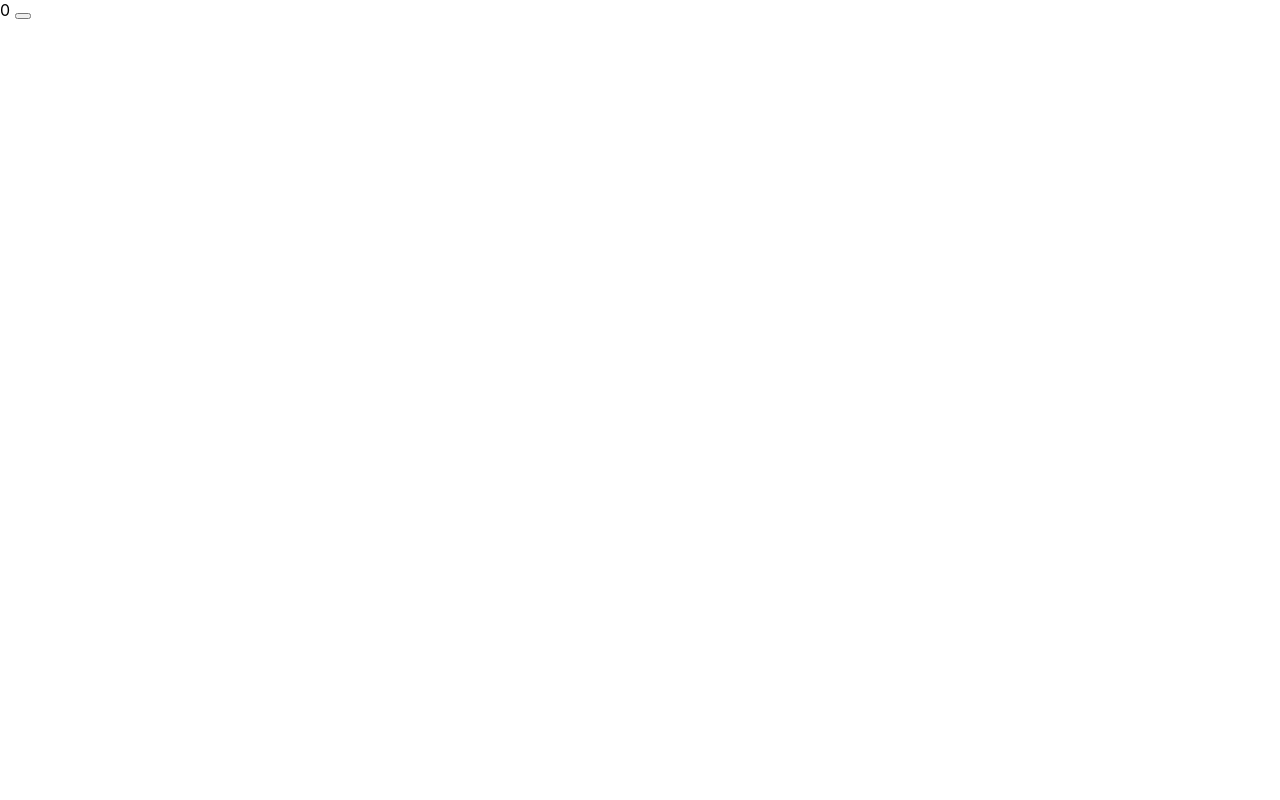
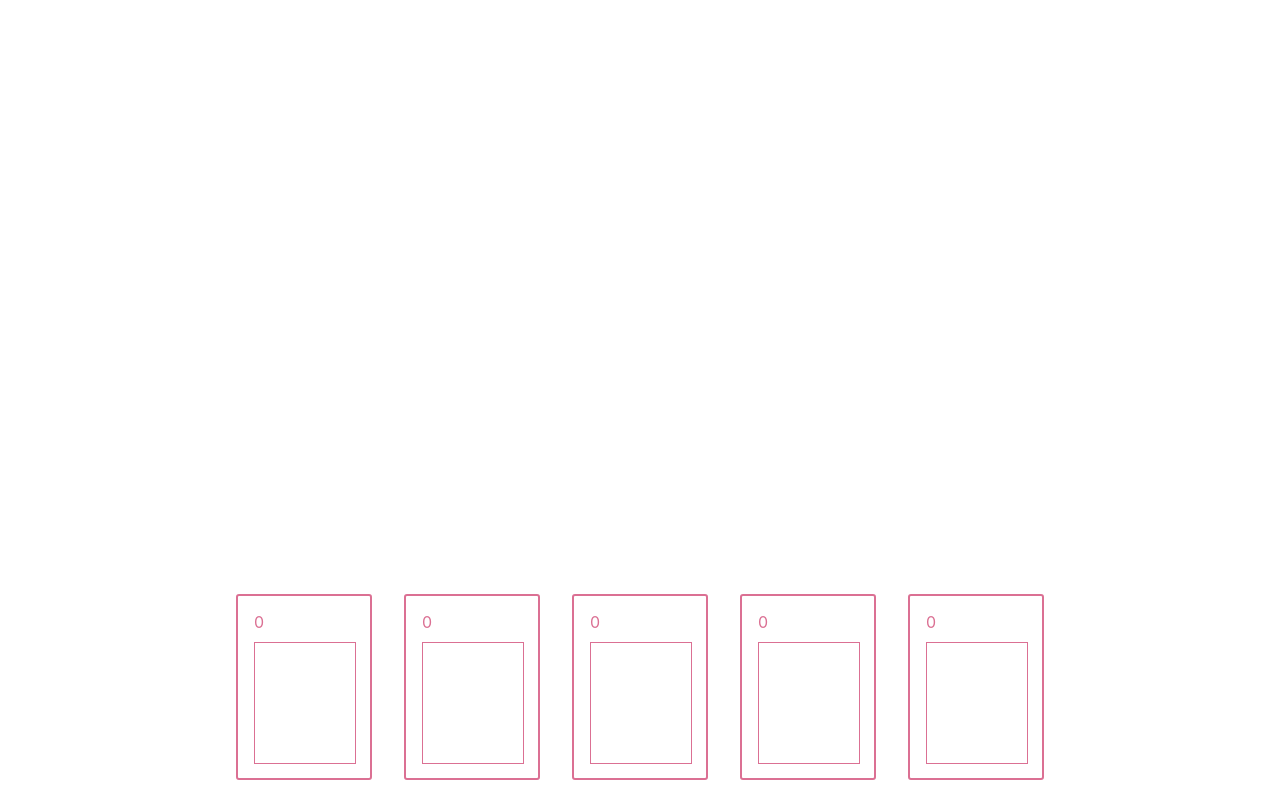
Before and after one commit to aleguern/oriflamkuch, a React (Create React App) app: page / in a window 1280 px wide. Built offline with nearby package versions, Linux system fonts and the light colour scheme.

Commit message:
feat(): init state

```diff
--- a/package.json
+++ b/package.json
@@ -9,6 +9,7 @@
     "react": "^17.0.1",
     "react-dom": "^17.0.1",
     "react-scripts": "4.0.0",
+    "styled-components": "^5.2.0",
     "web-vitals": "^0.2.4"
   },
   "scripts": {
--- a/src/App.js
+++ b/src/App.js
@@ -1,12 +1,15 @@
 import React from 'react';
-import Counter from './counter';
-import { CountProvider } from './count-context';
+import { useCount } from './count-context';
+import Board from './components/Board';
+import Hand from './components/Hand';
 
 function App() {
+  const [state, dispatch] = useCount();
   return (
-    <CountProvider>
-      <Counter />
-    </CountProvider>
+    <>
+      <Board cards={state.board} />
+      <Hand cards={state.hand} />
+    </>
   );
 }
 
--- /dev/null
+++ b/src/components/Board.js
@@ -0,0 +1,22 @@
+import React from 'react';
+import styled from 'styled-components';
+import Card from './Card';
+
+export const CardWrapper = styled.div`
+  height: 100%;
+  display: flex;
+  justify-content: center;
+  align-items: center;
+`;
+
+export default function Board(props) {
+  const cards = props.cards || [];
+
+  return (
+    <CardWrapper>
+      {cards.map((card) => (
+        <Card card={card} key={card.id} />
+      ))}
+    </CardWrapper>
+  );
+}
--- /dev/null
+++ b/src/components/Card.js
@@ -0,0 +1,32 @@
+import React from 'react';
+import styled from 'styled-components';
+
+export const StyledCard = styled.div`
+  height: 150px;
+  width: 100px;
+  border-radius: 3px;
+  border: 2px solid palevioletred;
+  color: palevioletred;
+  margin: 0 1em;
+  padding: 1em 1em;
+  cursor: pointer;
+  user-select: none;
+`;
+
+export const Image = styled.div`
+  width: 100%;
+  height: 120px;
+  border: 1px solid palevioletred;
+  margin: 10px 0;
+`;
+
+export default function Card(props) {
+  const title = props.card.title || 'title undefined';
+
+  return (
+    <StyledCard {...props}>
+      <div>{title}</div>
+      <Image />
+    </StyledCard>
+  );
+}
--- /dev/null
+++ b/src/components/Hand.js
@@ -0,0 +1,36 @@
+import React from 'react';
+import { CardWrapper } from './Board';
+import { actions, useCount } from '../count-context';
+import styled from 'styled-components';
+import Card from './Card';
+
+const StyledHand = styled.div`
+  position: fixed;
+  bottom: 20px;
+  width: 100%;
+  justify-content: center;
+`;
+
+export default function Hand(props) {
+  const [state, dispatch] = useCount();
+  const cards = props.cards || [];
+
+  const playCard = (card) => {
+    dispatch({ type: 'ADD_CARD_TO_BOARD', card });
+  };
+
+  return (
+    <StyledHand>
+      <CardWrapper>
+        {cards.length === 0 ? (
+          <p>Plus de cartes</p>
+        ) : (
+          cards.length > 0 &&
+          cards.map((card) => (
+            <Card card={card} onClick={(e) => playCard(card)} key={card.id} />
+          ))
+        )}
+      </CardWrapper>
+    </StyledHand>
+  );
+}
--- a/src/count-context.js
+++ b/src/count-context.js
@@ -1,15 +1,33 @@
-// src/count-context.js
 import React from 'react';
 const CountStateContext = React.createContext();
 const CountDispatchContext = React.createContext();
+
+const CARDS = [
+  { id: 0, title: '0' },
+  { id: 1, title: '0' },
+  { id: 2, title: '0' },
+  { id: 3, title: '0' },
+  { id: 4, title: '0' },
+];
+
+const gameState = {
+  hand: CARDS,
+  board: [],
+};
+
+export const actions = {
+  ADD_CARD_TO_BOARD: 'ADD_CARD_TO_BOARD',
+};
+
 function countReducer(state, action) {
-    console.log(state, action)
+  console.log(state, action);
   switch (action.type) {
-    case 'increment': {
-      return { count: state.count + 1 };
-    }
-    case 'decrement': {
-      return { count: state.count - 1 };
+    case actions.ADD_CARD_TO_BOARD: {
+      return {
+        ...state,
+        hand: state.hand.filter((card) => card.id !== action.card.id),
+        board: [...state.board, action.card]
+      };
     }
     default: {
       throw new Error(`Unhandled action type: ${action.type}`);
@@ -17,7 +35,7 @@ function countReducer(state, action) {
   }
 }
 function CountProvider({ children }) {
-  const [state, dispatch] = React.useReducer(countReducer, { count: 0 });
+  const [state, dispatch] = React.useReducer(countReducer, gameState);
   return (
     <CountStateContext.Provider value={state}>
       <CountDispatchContext.Provider value={dispatch}>
--- a/src/counter.js
+++ /dev/null
@@ -1,15 +0,0 @@
-import React from 'react';
-import { useCount } from './count-context';
-
-const Counter = () => {
-  const [state, dispatch] = useCount();
-
-  return (
-    <div>
-      {state.count}{' '}
-      <button onClick={() => dispatch({ type: 'increment' })}></button>
-    </div>
-  );
-};
-
-export default Counter;
--- a/src/index.css
+++ b/src/index.css
@@ -1,3 +1,17 @@
+html, body, #root {
+  height: 100%;
+  width: 100%;
+
+  /* Set the height to match that of the viewport. */
+  height: 100vh;
+
+  /* Set the width to match that of the viewport. */
+  width: 100vw;
+
+  /* Remove any browser-default margins. */
+  margin: 0;
+}
+
 body {
   margin: 0;
   font-family: -apple-system, BlinkMacSystemFont, 'Segoe UI', 'Roboto', 'Oxygen',
@@ -6,8 +20,3 @@ body {
   -webkit-font-smoothing: antialiased;
   -moz-osx-font-smoothing: grayscale;
 }
-
-code {
-  font-family: source-code-pro, Menlo, Monaco, Consolas, 'Courier New',
-    monospace;
-}
--- a/src/index.js
+++ b/src/index.js
@@ -1,11 +1,14 @@
 import React from 'react';
 import ReactDOM from 'react-dom';
 import App from './App';
+import { CountProvider } from './count-context';
 import './index.css';
 
 ReactDOM.render(
   <React.StrictMode>
-    <App />
+    <CountProvider>
+      <App />
+    </CountProvider>
   </React.StrictMode>,
   document.getElementById('root')
 );
```
Also changed, not shown: 1 other file (tests, documents, lock files or other folders).
